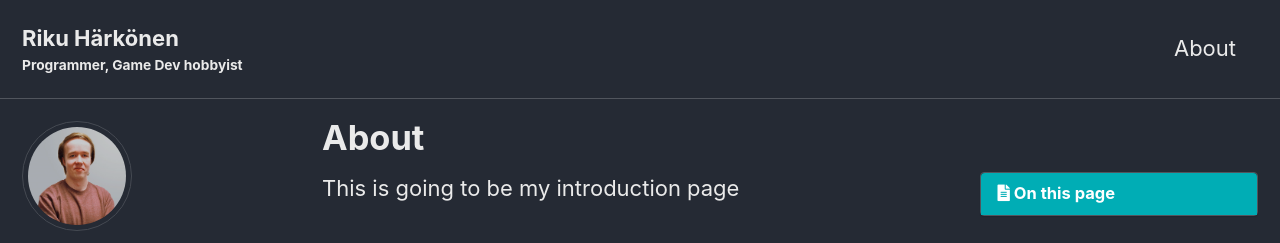
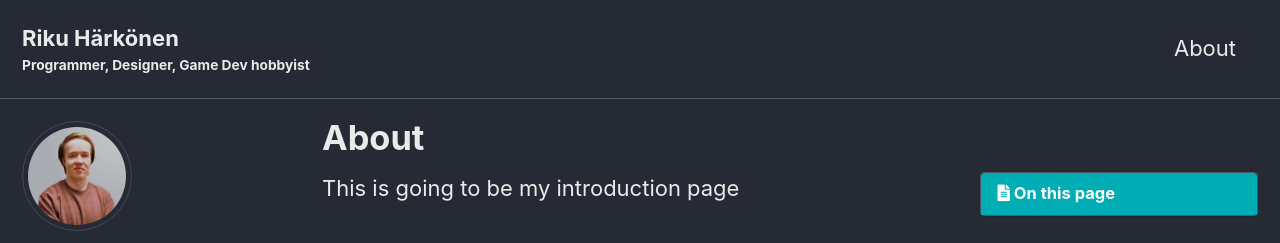
Before and after one commit to rikhurd/rikhurd.github.io, a Jekyll site: the page built from _pages/about.md, in a window 1280 px wide. Shown: the top 243 px of the page. Built offline with Jekyll 4.4.1, drawn with Linux system fonts in a browser that asks for light colours; cached includes are drawn as plain includes.

Commit message:
Modify config subtitle

```diff
--- a/_config.yml
+++ b/_config.yml
@@ -18,7 +18,7 @@ minimal_mistakes_skin    : "dark" # "air", "aqua", "contrast", "dark", "dirt", "
 locale                   : "en-US"
 title                    : "Riku Härkönen"
 title_separator          : "-"
-subtitle                 : "Programmer, Game Dev hobbyist"
+subtitle                 : "Programmer, Designer, Game Dev hobbyist"
 name                     : "Riku Härkönen"
 description              : "Portfolio website"
 url                      : # the base hostname & protocol for your site e.g. "https://mmistakes.github.io"
```
